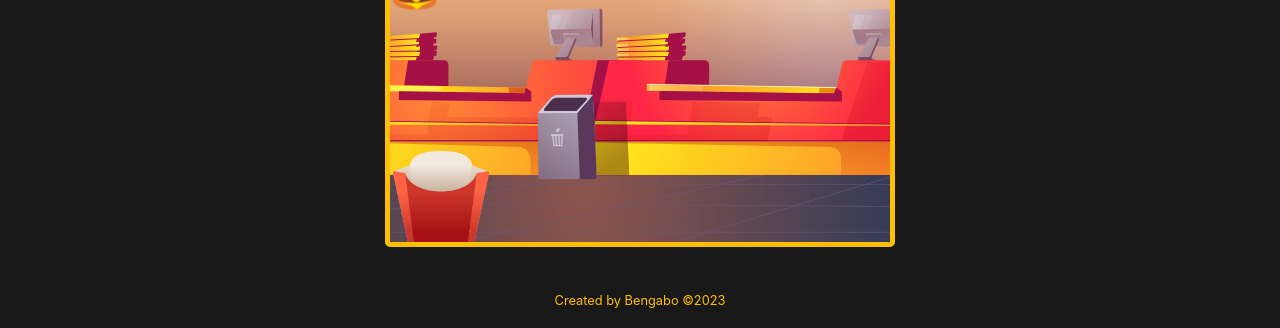
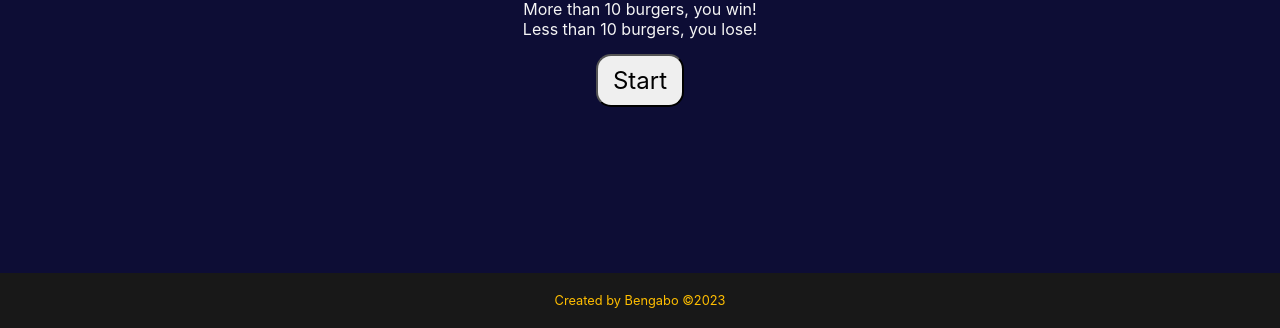
Before and after one commit to bengabo/Burger-catcher-game, a website built with Vite: page index.html in a window 1280 px wide. Shown: the part 472-800 px from the top of the page. Built offline with nearby package versions, Linux system fonts and the light colour scheme; animation ran at ten frames a second.

Commit message:
start and end screens

```diff
--- a/index.html
+++ b/index.html
@@ -20,6 +20,24 @@
       />
     </header>
     <main>
+      <div id="gameStart" class="gameUI">
+        <h1>
+          15 seconds <br />
+          to catch burgers!
+        </h1>
+        <div class="textIntro">
+          <p>More than 10 burgers, you win!</p>
+          <p>Less than 10 burgers, you lose!</p>
+        </div>
+        <button id="gameStartBtn"><p>Start</p></button>
+      </div>
+      <div id="gameEnd" class="gameUI">
+        <h1>Game Over</h1>
+        <h2>You<span id="gameWinLose"></span></h2>
+        <h2>Final score: <span id="gameEndScore"></span></h2>
+        <!-- <button id="gameRestartBtn"><p>Play again</p></button>
+        <p>Refresh the page to play again</p> -->
+      </div>
       <canvas id="gameCanvas"></canvas>
     </main>
     <footer>
--- a/main.js
+++ b/main.js
@@ -5,7 +5,14 @@ const sizes = {
   width: 500,
   height: 500,
 };
-const speedDown = 300;
+const speedDown = 400;
+
+const gameStart = document.querySelector("#gameStart");
+const gameStartBtn = document.querySelector("#gameStartBtn");
+const gameRestartBtn = document.querySelector("#gameRestartBtn");
+const gameEnd = document.querySelector("#gameEnd");
+const gameWinLose = document.querySelector("#gameWinLose");
+const gameEndScore = document.querySelector("#gameEndScore");
 
 class GameScene extends Phaser.Scene {
   constructor() {
@@ -14,10 +21,12 @@ class GameScene extends Phaser.Scene {
     this.cursor;
     this.playerSpeed = speedDown + 200;
     this.target;
-    this.emitter;
     this.points = 0;
     this.textScore;
     this.textTime;
+    this.timedEvent;
+    this.remainingTime;
+    this.emitter;
   }
 
   preload() {
@@ -27,6 +36,9 @@ class GameScene extends Phaser.Scene {
     this.load.image("money", "/assets/money.png");
   }
   create() {
+    this.scene.pause("scene-game");
+
+    // Background image
     this.add.image(0, 0, "bg").setOrigin(0, 0);
 
     // Red cardbox
@@ -40,6 +52,7 @@ class GameScene extends Phaser.Scene {
     this.player.setCollideWorldBounds(true);
     // this.add.image(0, 0, "burger").setOrigin(0, 0);
 
+    // Burger
     this.target = this.physics.add.image(0, 0, "burger").setOrigin(0, 0);
     this.target.setMaxVelocity(50, speedDown);
     this.physics.add.overlap(
@@ -50,14 +63,6 @@ class GameScene extends Phaser.Scene {
       this
     );
     this.cursor = this.input.keyboard.createCursorKeys();
-
-    this.textScore = this.add.text(30, 30, "Score: 0", {
-      font: "25px Helvetica",
-      fill: "#fff",
-      backgroundColor: "#FF2745", // Change the background color (optional)
-    });
-
-    this.timedEvent = this.time.delayedCall(3000, this.gameOver, [], this);
 
     // Coins
     this.emitter = this.add.particles(0, 0, "money", {
@@ -79,9 +84,28 @@ class GameScene extends Phaser.Scene {
       this.player.height / 5,
       true
     );
+
+    // Text
+    this.textScore = this.add.text(30, 30, "Score: 0", {
+      font: "25px Helvetica",
+      fill: "#fff",
+      backgroundColor: "#FF2745",
+    });
+
+    this.textTime = this.add.text(sizes.width - 120, 30, "Time: 00", {
+      font: "25px Helvetica",
+      fill: "#fff",
+      backgroundColor: "#FF2745",
+    });
+
+    this.timedEvent = this.time.delayedCall(15000, this.gameOver, [], this);
+    console.log(this.timedEvent);
   }
+
   update() {
-    this.remainingTime = this.timedEvent.getOverallRemainingSeconds;
+    this.remainingTime = this.timedEvent.getRemainingSeconds();
+    this.textTime.setText(`Time: ${Math.round(this.remainingTime).toString()}`);
+
     if (this.target.y >= sizes.height) {
       this.target.setY(0);
       this.target.setX(this.getRandomX());
@@ -125,7 +149,18 @@ class GameScene extends Phaser.Scene {
     this.textScore.setText(`Score: ${this.points}`);
   }
 
-  gameOver() {}
+  gameOver() {
+    // game.scene.resume("scene-game");
+    this.sys.game.destroy(true);
+    if (this.points >= 10) {
+      gameEndScore.textContent = this.points;
+      gameWinLose.textContent = " win!";
+    } else if (this.points < 10) {
+      gameEndScore.textContent = this.points;
+      gameWinLose.textContent = " lose!";
+    }
+    gameEnd.style.display = "flex";
+  }
 }
 
 const config = {
@@ -143,10 +178,20 @@ const config = {
   scene: [GameScene],
 };
 
-var game = new Phaser.Game(config);
+const game = new Phaser.Game(config);
 
 function preload() {
   this.load.setBaseURL("http://labs.phaser.io");
 }
 
 function create() {}
+
+gameStartBtn.addEventListener("click", () => {
+  gameStart.style.display = "none";
+  game.scene.resume("scene-game");
+});
+
+// gameRestartBtn.addEventListener("click", () => {
+//   gameEnd.style.display = "none";
+//   window.location.reload();
+// });
--- a/style.css
+++ b/style.css
@@ -4,6 +4,9 @@
   --dkclr: #181818;
   --liclr: whitesmoke;
   --accclr: #0d0d35;
+  --red: #e12727;
+  --orange: #ffbe00;
+  --yellow: #eed487;
 }
 
 * {
@@ -33,27 +36,19 @@ footer {
   padding: 20px 20px;
 }
 
-/* header {
-  height: 150px;
-  background-image: url('./assets/logo.png');
-  background-size: contain;
-  background-repeat: no-repeat;
-  background-position: center center;
-} */
-
 a {
-  color: #ffbe00;
+  color: var(--orange);
   text-decoration: none;
 }
 
 a:hover {
-  color: #eed487;
+  color: var(--yellow);
   text-decoration: none;
 }
 
 footer {
   font-size: 0.8em;
-  color: #ffbe00;
+  color: var(--orange);
 }
 
 main {
@@ -72,7 +67,7 @@ main {
 }
 
 #gameCanvas {
-  border: 5px solid #ffbe00;
+  border: 5px solid var(--orange);
   border-radius: 5px;
   position: absolute;
   margin-top: 5%;
@@ -82,3 +77,50 @@ main {
   display: flex;
   z-index: 1;
 }
+
+.gameUI {
+  width: 100%;
+  height: 100%;
+  background-color: var(--accclr);
+  display: flex;
+  flex-direction: column;
+  justify-content: center;
+  align-items: center;
+  z-index: 2;
+}
+.gameUI * {
+  text-align: center;
+  /* margin-top: 5px; */
+}
+
+#gameStart {
+  display: flex;
+}
+
+#gameEnd {
+  display: none;
+}
+.textIntro {
+  margin-top: 15px;
+}
+button {
+  display: inline-block;
+  width: auto;
+  font-size: 1.5em;
+  padding: 10px 15px;
+  margin: 15px 0;
+  text-align: center;
+  font-family: inherit;
+  border-radius: 15px;
+}
+
+button p {
+  margin-top: 0;
+}
+
+button:hover {
+  background-color: var(--red);
+  /* border: 0.5px solid var(--liclr); */
+  color: var(--liclr);
+  cursor: pointer;
+}
```
